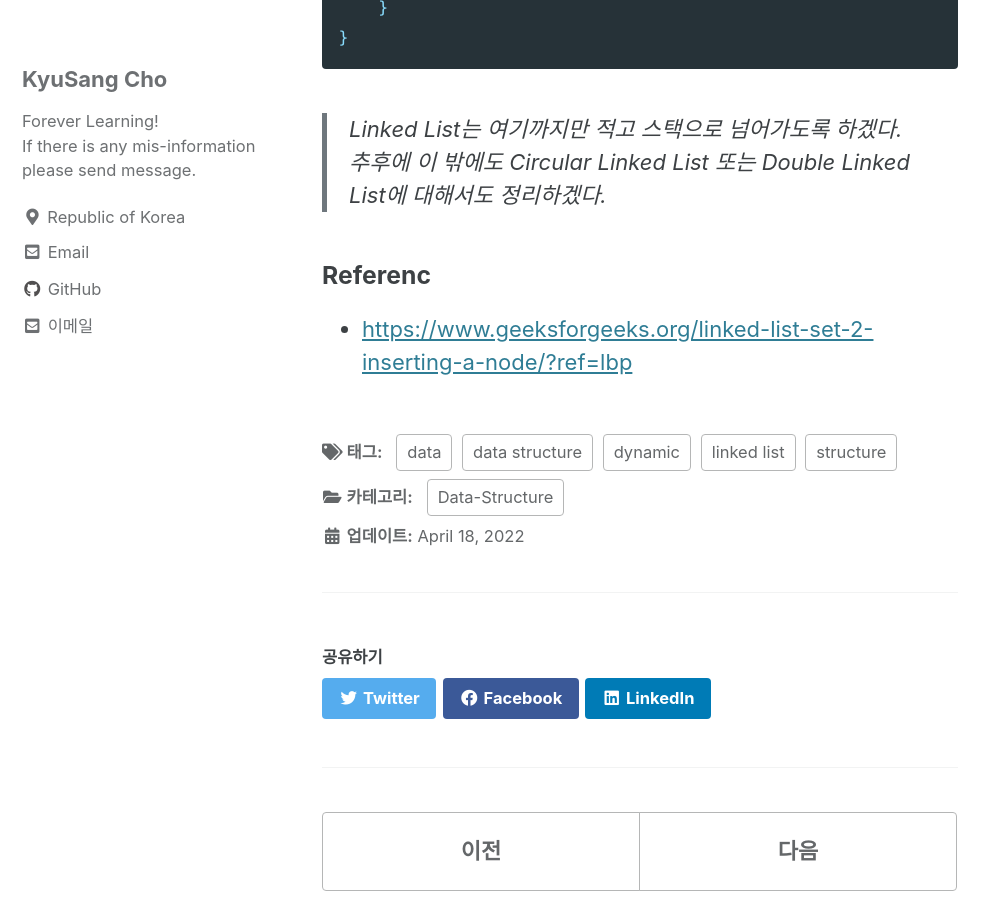
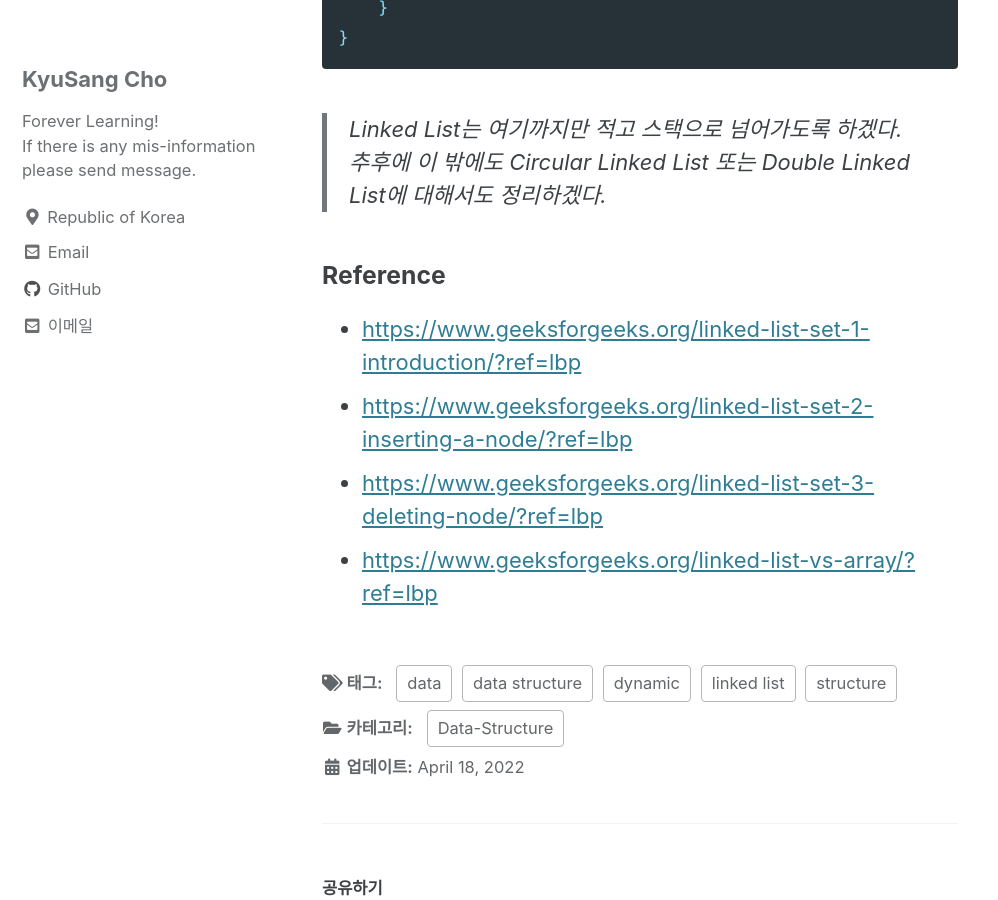
Before and after one commit to DevKS-Yet/DevKs-Yet.github.io, a Jekyll site: the page built from _posts/2022-04-18-73(data-structure3).md, in a window 1280 px wide and 900 px high, scrolled down 4862 px. Shown: the whole window, without its empty margins (0-998 px from the left). Built offline with Jekyll 4.4.1, drawn with Linux system fonts in a browser that asks for light colours; cached includes are drawn as plain includes.

Commit message:
20220418

```diff
--- a/_posts/2022-04-18-73(data-structure3).md
+++ b/_posts/2022-04-18-73(data-structure3).md
@@ -150,5 +150,8 @@ public class LinkedListSample4 {
 > Linked List는 여기까지만 적고 스택으로 넘어가도록 하겠다.
 > 추후에 이 밖에도 Circular Linked List 또는 Double Linked List에 대해서도 정리하겠다.
 
-### Referenc
+### Reference
+- [https://www.geeksforgeeks.org/linked-list-set-1-introduction/?ref=lbp](https://www.geeksforgeeks.org/linked-list-set-1-introduction/?ref=lbp)
 - [https://www.geeksforgeeks.org/linked-list-set-2-inserting-a-node/?ref=lbp](https://www.geeksforgeeks.org/linked-list-set-2-inserting-a-node/?ref=lbp)
+- [https://www.geeksforgeeks.org/linked-list-set-3-deleting-node/?ref=lbp](https://www.geeksforgeeks.org/linked-list-set-3-deleting-node/?ref=lbp)
+- [https://www.geeksforgeeks.org/linked-list-vs-array/?ref=lbp](https://www.geeksforgeeks.org/linked-list-vs-array/?ref=lbp)
```
